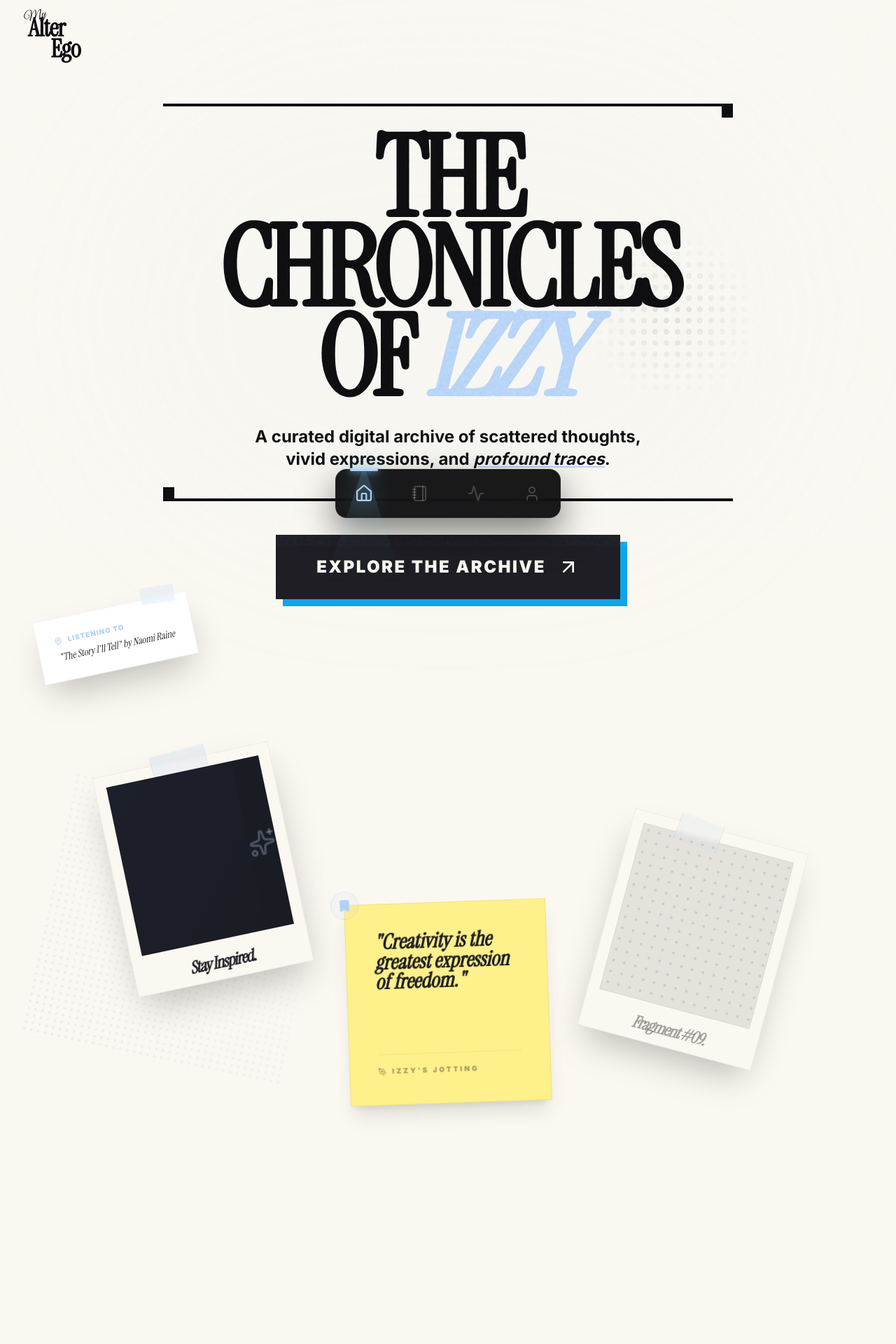
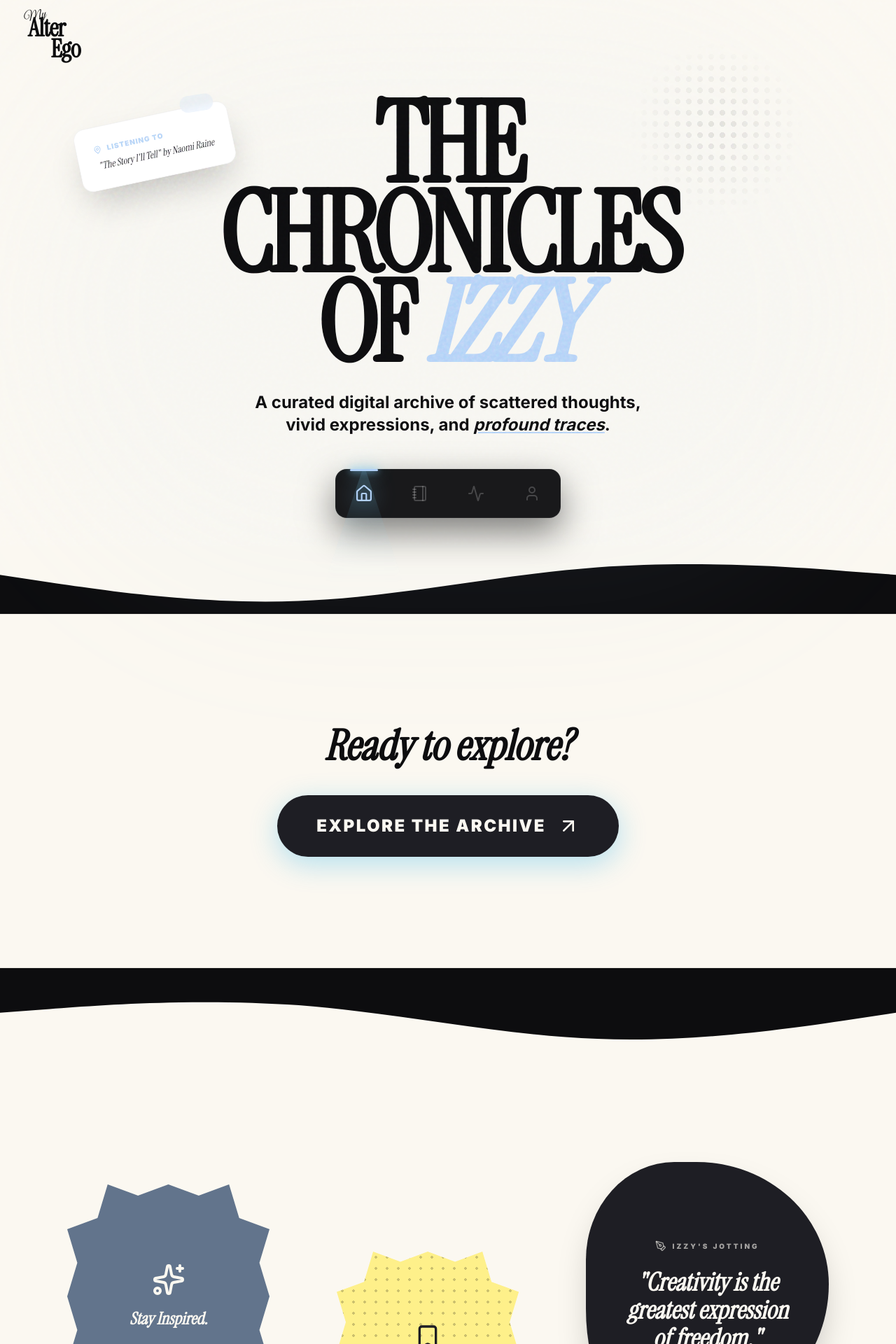
Before and after one commit to nkundabella/reminiscent, a Next.js app: page / in a window 1280 px wide. Shown: the part 20-1940 px from the top of the page at 70% size. Built offline with nearby package versions, Linux system fonts and the light colour scheme.

Commit message:
modify landing page with paper-cut typography, and global CSS utilities

```diff
--- a/src/app/globals.css
+++ b/src/app/globals.css
@@ -183,3 +183,12 @@ body {
   left: 10px;
   box-shadow: 0 2px 4px rgba(0,0,0,0.3);
 }
+
+/* Organic Shapes */
+.flower-clip {
+  clip-path: polygon(
+    50% 0%, 65% 5%, 80% 0%, 85% 15%, 100% 20%, 95% 35%, 100% 50%, 95% 65%,
+    100% 80%, 85% 85%, 80% 100%, 65% 95%, 50% 100%, 35% 95%, 20% 100%,
+    15% 85%, 0% 80%, 5% 65%, 0% 50%, 5% 35%, 0% 20%, 15% 15%, 20% 0%, 35% 5%
+  );
+}
--- a/src/app/page.tsx
+++ b/src/app/page.tsx
@@ -3,43 +3,53 @@
 import { motion } from "framer-motion";
 import { ArrowUpRight, PenTool, Bookmark, Sparkles, MapPin } from "lucide-react";
 import Link from "next/link";
+import { useEffect, useState } from "react";
+
+const WaveTop = ({ className = "" }: { className?: string }) => (
+  <svg className={`w-full absolute top-0 left-0 transform -translate-y-[99%] z-10 block pointer-events-none ${className}`} xmlns="http://www.w3.org/2000/svg" viewBox="0 0 1440 120" preserveAspectRatio="none" style={{ height: '120px' }}>
+    <path fill="currentColor" d="M0,64L80,74.7C160,85,320,107,480,101.3C640,96,800,64,960,53.3C1120,43,1280,53,1360,58.7L1440,64L1440,120L1360,120C1280,120,1120,120,960,120C800,120,640,120,480,120C320,120,160,120,80,120L0,120Z"></path>
+  </svg>
+);
+
+const WaveBottom = ({ className = "" }: { className?: string }) => (
+  <svg className={`w-full absolute bottom-0 left-0 transform translate-y-[99%] z-10 block pointer-events-none ${className}`} xmlns="http://www.w3.org/2000/svg" viewBox="0 0 1440 120" preserveAspectRatio="none" style={{ height: '120px' }}>
+    <path fill="currentColor" d="M0,64L80,58.7C160,53,320,43,480,53.3C640,64,800,96,960,101.3C1120,107,1280,85,1360,74.7L1440,64L1440,0L1360,0C1280,0,1120,0,960,0C800,0,640,0,480,0C320,0,160,0,80,0L0,0Z"></path>
+  </svg>
+);
 
 export default function Home() {
+  const [mounted, setMounted] = useState(false);
+
+  useEffect(() => {
+    setMounted(true);
+  }, []);
+
+  if (!mounted) return null;
+
   return (
-    <main className="relative z-10 min-h-screen overflow-x-hidden flex flex-col items-center bg-essence-background mb-[700px]">
-      {/* Halftone / Grid Background Elements */}
-      <div className="absolute top-[20%] right-[15%] w-64 h-64 opacity-10 pointer-events-none"
-        style={{
-          backgroundImage: 'radial-gradient(circle, var(--essence-foreground) 4px, transparent 4px)',
-          backgroundSize: '16px 16px',
-          maskImage: 'radial-gradient(circle, black, transparent 70%)'
-        }} />
+    <main className="relative z-10 flex flex-col items-center w-full overflow-x-hidden bg-essence-background pb-32">
 
-      <div className="absolute bottom-[10%] left-[5%] w-96 h-96 opacity-10 pointer-events-none rotate-12"
-        style={{
-          backgroundImage: 'radial-gradient(circle, var(--essence-blue) 2px, transparent 2px)',
-          backgroundSize: '10px 10px',
-          maskImage: 'linear-gradient(to top right, black, transparent)'
-        }} />
+      {/* SECTION 1: HERO */}
+      <section className="relative w-full min-h-[85vh] flex flex-col items-center justify-center pt-32 pb-20 px-8 bg-essence-background z-20">
 
-      {/* Main Content Container - Balanced & Editorial */}
-      <div className="relative z-10 w-full max-w-7xl min-h-screen flex flex-col pt-32 pb-40 px-8 gap-24 items-center">
+        {/* Halftone background elements */}
+        <div className="absolute top-[10%] right-[10%] w-64 h-64 opacity-10 pointer-events-none"
+          style={{ backgroundImage: 'radial-gradient(circle, var(--essence-foreground) 4px, transparent 4px)', backgroundSize: '16px 16px', maskImage: 'radial-gradient(circle, black, transparent 70%)' }} />
 
-        {/* Top Section: Branding (Centred & Clean) */}
-        <div className="relative z-20 w-full flex flex-col items-center gap-12 mt-10">
         <motion.div
-            initial={{ opacity: 0, y: 30 }}
+          initial={{ opacity: 0, y: 50 }}
           animate={{ opacity: 1, y: 0 }}
-            transition={{ duration: 1.2 }}
-            className="relative text-center"
+          transition={{ duration: 1.2, ease: "easeOut" }}
+          className="relative text-center w-full max-w-5xl"
         >
-            {/* Background Accent for Header */}
-            <div className="absolute -top-10 left-1/2 -translate-x-1/2 w-[120%] h-[120%] bg-essence-blue/5 rounded-full blur-[100px] -z-10" />
+          <div className="absolute -top-20 left-1/2 -translate-x-1/2 w-[120%] h-[150%] bg-essence-blue/5 rounded-full blur-[100px] -z-10" />
 
-            <div className="relative inline-block border-y-4 border-essence-foreground py-10 px-6 md:px-20 group">
-              <div className="absolute top-0 right-0 w-4 h-4 bg-essence-foreground" />
-              <div className="absolute bottom-0 left-0 w-4 h-4 bg-essence-foreground" />
-
+          {/* Animated wavy title effect (subtle float) */}
+          <motion.div
+            animate={{ y: [-5, 5, -5] }}
+            transition={{ duration: 6, repeat: Infinity, ease: "easeInOut" }}
+            className="relative inline-block py-10 px-6 md:px-20"
+          >
             <h1 className="font-serif text-6xl md:text-[10rem] font-black tracking-[-0.05em] text-essence-foreground leading-[0.8] mb-8 uppercase">
               THE<br />
               CHRONICLES<br />
@@ -49,28 +59,43 @@ export default function Home() {
               A curated digital archive of scattered thoughts, <br className="hidden md:block" />
               vivid expressions, and <span className="text-essence-foreground italic underline decoration-essence-blue">profound traces</span>.
             </p>
-            </div>
+          </motion.div>
 
-            {/* Pinned Memo - Cleanly positioned */}
+          {/* Floating Element */}
           <motion.div
-              initial={{ rotate: -15, opacity: 0, x: -600 }}
-              animate={{ rotate: -12, opacity: 1, x: -180, y: 150 }}
-              transition={{ delay: 1, duration: 0.8 }}
-              className="absolute hidden xl:flex flex-col gap-2 w-56 bg-white p-6 shadow-2xl border border-black/5 z-30 transform hover:scale-110 transition-transform cursor-pointer"
+            initial={{ rotate: -15, opacity: 0, x: -100 }}
+            animate={{ rotate: -12, opacity: 1, x: 0, y: 0 }}
+            transition={{ delay: 0.8, duration: 1, type: "spring" }}
+            className="absolute top-[10%] right-[80%] hidden xl:flex flex-col gap-2 w-56 bg-white p-6 shadow-2xl border border-black/5 z-30 transform hover:scale-110 transition-transform cursor-pointer rounded-2xl"
           >
-              <div className="absolute -top-4 right-4 w-12 h-6 bg-essence-blue/20 backdrop-blur-sm rotate-3" />
+            <div className="absolute -top-4 right-4 w-12 h-6 bg-essence-blue/20 backdrop-blur-sm rotate-3 rounded-full" />
             <div className="flex items-center gap-2 text-[10px] uppercase tracking-widest font-black text-essence-blue">
               <MapPin className="w-3 h-3" /> Listening To
             </div>
             <p className="font-serif text-sm italic leading-tight text-essence-dark">"The Story I'll Tell" by Naomi Raine</p>
           </motion.div>
         </motion.div>
+      </section>
+
+      {/* SECTION 2: CALL TO ACTION (Wavy Band) */}
+      <section className="relative w-full py-40 bg-essence-foreground/5 flex flex-col items-center justify-center z-10 mt-32 mb-32">
+        <WaveTop className="text-essence-foreground/5" />
+        <WaveBottom className="text-essence-foreground/5" />
+
+        <motion.div
+          initial={{ opacity: 0, scale: 0.9 }}
+          whileInView={{ opacity: 1, scale: 1 }}
+          viewport={{ once: true }}
+          transition={{ duration: 0.8 }}
+          className="relative z-20 flex flex-col items-center text-center gap-10 px-6"
+        >
+          <h2 className="font-serif text-4xl md:text-6xl italic text-essence-foreground font-black">Ready to explore?</h2>
 
           <Link href="/blog">
             <motion.button
               whileHover={{ scale: 1.05 }}
               whileTap={{ scale: 0.95 }}
-              className="group relative px-14 py-7 bg-essence-dark text-essence-cream font-black text-2xl uppercase tracking-widest border-2 border-essence-dark overflow-hidden transition-all shadow-[10px_10px_0px_var(--essence-blue)]"
+              className="group relative px-14 py-7 bg-essence-dark text-essence-cream font-black text-2xl uppercase tracking-widest rounded-full overflow-hidden transition-all shadow-[0_10px_40px_rgba(14,165,233,0.3)]"
             >
               <span className="relative z-10 flex items-center gap-4">
                 Explore The Archive <ArrowUpRight className="w-8 h-8 group-hover:translate-x-1 group-hover:-translate-y-1 transition-transform" />
@@ -78,68 +103,67 @@ export default function Home() {
               <div className="absolute inset-0 bg-essence-blue translate-y-full group-hover:translate-y-0 transition-transform duration-500 ease-[0.76, 0, 0.24, 1]" />
             </motion.button>
           </Link>
+        </motion.div>
+      </section>
+
+      {/* SECTION 3: DESK ITEMS / ORGANIC SHAPES */}
+      <section className="relative w-full max-w-6xl min-h-[600px] mt-10 mb-32 flex flex-col md:flex-row items-center justify-center gap-12 md:gap-24 px-8 z-20">
+
+        {/* Flower Frame 1 */}
+        <motion.div
+          initial={{ opacity: 0, y: 100 }}
+          whileInView={{ opacity: 1, y: 0 }}
+          viewport={{ once: true, margin: "-100px" }}
+          transition={{ duration: 1, delay: 0.1 }}
+          animate={{ y: [-10, 10, -10] }}
+          className="relative w-72 h-72 md:w-80 md:h-80"
+          style={{ animation: 'float 6s ease-in-out infinite' }}
+        >
+           <div className="w-full h-full flower-clip bg-essence-blue flex flex-col items-center justify-center p-8 text-center relative group overflow-hidden">
+             <div className="absolute inset-0 bg-[#1a1c24] mix-blend-multiply opacity-50" />
+             <Sparkles className="w-12 h-12 text-essence-cream mb-4 relative z-10 group-hover:scale-125 group-hover:rotate-12 transition-transform duration-700" />
+             <p className="font-serif italic font-black text-2xl text-essence-cream relative z-10">Stay Inspired.</p>
            </div>
-
-        {/* Floating Interactive Desk Section - Spaced out & Balanced */}
-        <div className="relative w-full max-w-6xl h-[500px] mt-20 flex items-center justify-center">
-
-          {/* Polaroid 01 - Far Left */}
-          <motion.div
-            drag
-            dragConstraints={{ left: -100, right: 100, top: -50, bottom: 50 }}
-            initial={{ opacity: 0, x: -300, rotate: -8 }}
-            animate={{ opacity: 1, x: -350, y: -40, rotate: -12 }}
-            transition={{ duration: 1, delay: 0.5 }}
-            whileDrag={{ zIndex: 100, scale: 1.1 }}
-            className="absolute w-64 h-80 bg-essence-cream p-4 pb-14 shadow-2xl border border-black/5 cursor-grab active:cursor-grabbing transform z-10"
-          >
-            <div className="absolute top-[-15px] left-1/3 w-20 h-8 bg-essence-blue/20 backdrop-blur-sm -rotate-3 border-x border-black/5" />
-            <div className="w-full h-full bg-[#1a1c24] flex items-center justify-center overflow-hidden border border-black/5 relative group">
-              <div className="w-full h-full bg-gradient-to-br from-essence-blue/20 to-transparent mix-blend-overlay" />
-              <Sparkles className="w-12 h-12 text-essence-blue/30 group-hover:scale-125 transition-transform duration-700" />
-            </div>
-            <p className="font-serif italic font-black text-2xl mt-4 text-center text-essence-dark tracking-tighter">Stay Inspired.</p>
         </motion.div>
 
-          {/* Polaroid 02 - Far Right */}
+        {/* Flower Frame 2 - Offset */}
         <motion.div
-            drag
-            dragConstraints={{ left: -100, right: 100, top: -50, bottom: 50 }}
-            initial={{ opacity: 0, x: 300, rotate: 12 }}
-            animate={{ opacity: 1, x: 350, y: 60, rotate: 15 }}
-            transition={{ duration: 1, delay: 0.7 }}
-            whileDrag={{ zIndex: 100, scale: 1.1 }}
-            className="absolute w-64 h-80 bg-essence-cream p-4 pb-14 shadow-2xl border border-black/5 cursor-grab active:cursor-grabbing transform z-10"
+          initial={{ opacity: 0, y: 100 }}
+          whileInView={{ opacity: 1, y: 0 }}
+          viewport={{ once: true, margin: "-100px" }}
+          transition={{ duration: 1, delay: 0.3 }}
+          animate={{ y: [15, -15, 15] }}
+          className="relative w-64 h-64 md:w-72 md:h-72 mt-0 md:mt-40"
+          style={{ animation: 'float 8s ease-in-out infinite' }}
         >
-            <div className="absolute top-[-10px] left-1/4 w-16 h-10 bg-essence-blue/10 backdrop-blur-sm rotate-6 border-x border-black/5" />
-            <div className="w-full h-full bg-essence-dark/10 flex items-center justify-center border border-black/5">
-              <div className="w-full h-full opacity-10" style={{ backgroundImage: 'radial-gradient(circle, #000 2px, transparent 2px)', backgroundSize: '16px 16px' }} />
+           <div className="w-full h-full flower-clip bg-[#fef08a] flex flex-col items-center justify-center p-8 text-center relative group overflow-hidden">
+             <div className="w-full h-full opacity-20 absolute inset-0" style={{ backgroundImage: 'radial-gradient(circle, #000 2px, transparent 2px)', backgroundSize: '16px 16px' }} />
+             <Bookmark className="w-10 h-10 text-essence-dark mb-4 relative z-10 group-hover:-translate-y-2 transition-transform duration-500" />
+             <p className="font-serif italic font-black text-xl text-essence-dark relative z-10">Fragment #09.</p>
            </div>
-            <p className="font-serif italic font-black text-2xl mt-4 text-center text-essence-dark/40 tracking-tighter">Fragment #09.</p>
         </motion.div>
 
-          {/* Post-it - Centered bottom */}
+        {/* Floating Wavy Blob 3 */}
         <motion.div
-            drag
-            dragConstraints={{ left: -100, right: 100, top: -50, bottom: 50 }}
           initial={{ opacity: 0, y: 100 }}
-            animate={{ opacity: 1, y: 150, rotate: -2 }}
-            transition={{ duration: 1, delay: 0.9 }}
-            whileDrag={{ zIndex: 100, scale: 1.1 }}
-            className="absolute w-72 h-72 bg-[#fef08a] p-10 shadow-xl border border-black/5 cursor-grab active:cursor-grabbing flex flex-col justify-between z-20"
+          whileInView={{ opacity: 1, y: 0 }}
+          viewport={{ once: true, margin: "-100px" }}
+          transition={{ duration: 1, delay: 0.5 }}
+          animate={{ y: [-5, 20, -5] }}
+          className="relative w-80 h-80 md:w-96 md:h-96"
+          style={{ animation: 'float 7s ease-in-out infinite' }}
         >
-            <div className="w-10 h-10 rounded-full bg-essence-blue/10 absolute -top-5 -left-5 border border-black/5 flex items-center justify-center text-essence-blue">
-              <Bookmark className="w-5 h-5 fill-current" />
+           <div className="w-full h-full rounded-[40%_60%_70%_30%/40%_50%_60%_50%] bg-essence-dark flex flex-col justify-center p-12 text-center shadow-2xl relative group overflow-hidden transition-all duration-1000 hover:rounded-[60%_40%_30%_70%/60%_30%_70%_40%] hover:scale-105">
+             <div className="flex items-center justify-center gap-2 text-[10px] font-black uppercase tracking-[0.3em] text-essence-cream/60 mb-6 relative z-10">
+               <PenTool className="w-4 h-4" /> Izzy's Jotting
              </div>
-            <p className="font-serif text-3xl text-essence-dark italic leading-[0.95] font-black mb-4">
+             <p className="font-serif text-3xl md:text-4xl text-essence-cream italic leading-[1.1] font-black relative z-10">
                "Creativity is the greatest expression of freedom."
              </p>
-            <div className="flex items-center gap-2 text-[10px] font-black uppercase tracking-[0.3em] text-essence-dark/40 border-t border-black/5 pt-4">
-              <PenTool className="w-3 h-3" /> Izzy's Jotting
            </div>
         </motion.div>
-        </div>
-      </div>
+      </section>
+
     </main>
   );
 }
```
Lines whose indentation alone changed are shown as unchanged.
